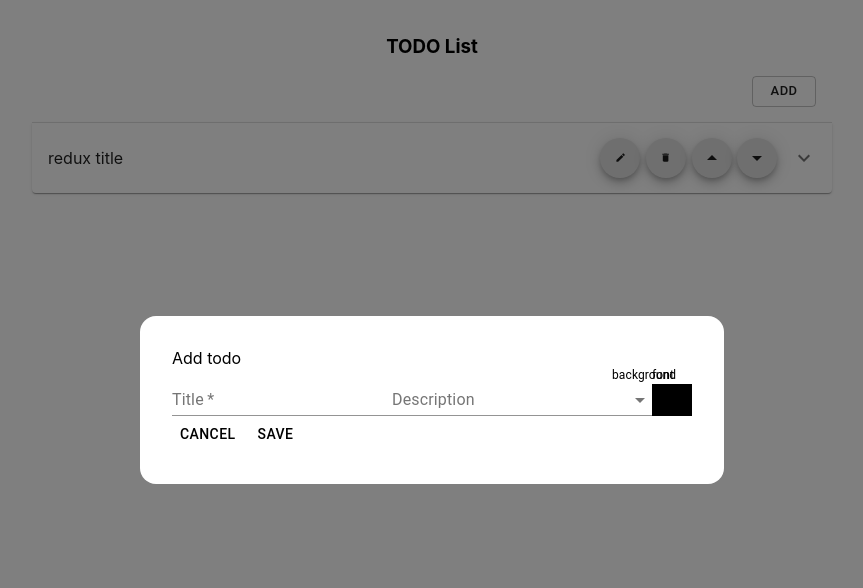
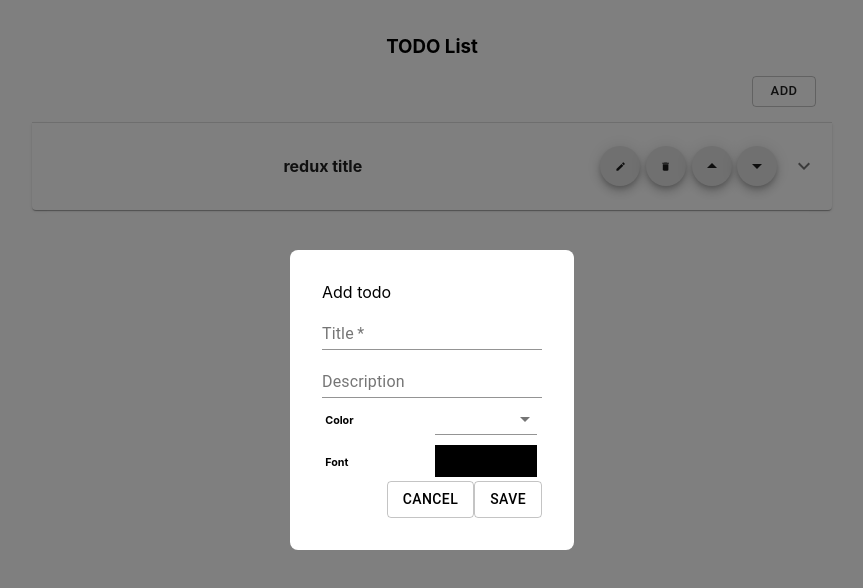
Before and after one commit to pdworniczak/todo-react, a React (Create React App) app: page / in a window 1280 px wide. Both pictures are taken after a click on the button "ADD". Shown: the top 588 px of the page, without its empty margins (208-1071 px from the left). Built offline with nearby package versions, Linux system fonts and the light colour scheme.

Commit message:
improve design

```diff
--- a/src/todo/Todo.tsx
+++ b/src/todo/Todo.tsx
@@ -1,5 +1,5 @@
-import React, { useState } from 'react';
-import { ExpansionPanel, ExpansionPanelSummary, ExpansionPanelDetails, Button, Fab } from '@material-ui/core';
+import React, { useState, useEffect } from 'react';
+import { ExpansionPanel, ExpansionPanelSummary, ExpansionPanelDetails, Fab } from '@material-ui/core';
 import { ExpandMore, ArrowDropUp, ArrowDropDown, Edit, Delete } from '@material-ui/icons';
 
 import { Todo as TodoType } from './types';
@@ -14,10 +14,12 @@ interface TodoProps {
 
 export default function Todo(props: TodoProps) {
   const { todo, edit } = props;
+  const [descriptionVisible, toggleDescription] = useState(false);
+  const dispatch = useDispatch();
 
-  const [descriptionVisible, toggleDescription] = useState(false);
-
-  const dispatch = useDispatch();
+  useEffect(() => {
+    toggleDescription(false);
+  }, [todo]);
 
   return (
     <ExpansionPanel
@@ -40,7 +42,9 @@ export default function Todo(props: TodoProps) {
         }
       >
         <section className="todo__header">
-          <header className="todo__title">{todo.title}</header>
+          <header className="todo__title">
+            <h4>{todo.title}</h4>
+          </header>
           <div className="todo__buttons">
             <Fab
               size="small"
--- a/src/todo/TodoEditor.tsx
+++ b/src/todo/TodoEditor.tsx
@@ -52,16 +52,16 @@ export default function TodoEditor({ handleClose, context: { open, todo } }: Add
   const dispatch = useDispatch();
 
   return (
-    <Modal className="todo-modal__container" open={open} onClose={handleClose}>
+    <Modal className="todo-modal" open={open} onClose={handleClose}>
       <article
-        className="todo-modal__editor"
+        className="todo-modal__container"
         style={{
           background: backgroundColor,
           color: fontColor,
         }}
       >
         <header>{`${todo ? 'Edit' : 'Add'} todo`}</header>
-        <section>
+        <section className="todo-modal__content">
           <TextField
             required
             label="Title"
@@ -78,6 +78,7 @@ export default function TodoEditor({ handleClose, context: { open, todo } }: Add
           <TextField
             label="Description"
             value={description}
+            multiline
             onChange={e => setDescription(e.target.value)}
             inputProps={{
               style: {
@@ -85,14 +86,14 @@ export default function TodoEditor({ handleClose, context: { open, todo } }: Add
               },
             }}
           />
-          <FormControl>
-            <InputLabel
+          <div className="todo-modal__color-picker">
+            <h6
               style={{
                 color: fontColor,
               }}
             >
-              background
-            </InputLabel>
+              Color
+            </h6>
             <Select
               style={{ background: backgroundColor }}
               value={backgroundColor}
@@ -102,15 +103,15 @@ export default function TodoEditor({ handleClose, context: { open, todo } }: Add
                 <MenuItem key={index} value={color} style={{ background: color }}></MenuItem>
               ))}
             </Select>
-          </FormControl>
-          <FormControl>
-            <InputLabel
+          </div>
+          <div className="todo-modal__color-picker">
+            <h6
               style={{
                 color: fontColor,
               }}
             >
-              font
-            </InputLabel>
+              Font
+            </h6>
             <Select
               style={{ background: fontColor }}
               value={fontColor}
@@ -120,10 +121,11 @@ export default function TodoEditor({ handleClose, context: { open, todo } }: Add
                 <MenuItem key={index} value={color} style={{ background: color }}></MenuItem>
               ))}
             </Select>
-          </FormControl>
+          </div>
         </section>
-        <footer>
+        <footer className="todo-modal__footer">
           <Button
+            variant="outlined"
             onClick={() => {
               setTitleErrorMessage('');
               handleClose();
@@ -135,6 +137,7 @@ export default function TodoEditor({ handleClose, context: { open, todo } }: Add
             Cancel
           </Button>
           <Button
+            variant="outlined"
             onClick={() => {
               if (title) {
                 dispatch(
--- a/src/todo/todo.scss
+++ b/src/todo/todo.scss
@@ -36,10 +36,21 @@ $modal-background: #fff;
     display: flex;
     align-items: center;
     width: 100%;
+
+    @media screen and (max-width: 500px) {
+      flex-direction: column;
+    }
   }
 
   &__title {
     flex: 1;
+    text-align: center;
+    overflow: hidden;
+
+    h4 {
+      overflow: hidden;
+      text-overflow: ellipsis;
+    }
   }
 
   &__buttons {
@@ -50,16 +61,37 @@ $modal-background: #fff;
 }
 
 .todo-modal {
+  display: flex;
+  align-items: center;
+  justify-content: center;
+
   &__container {
-    display: flex;
-    align-items: center;
-    justify-content: center;
-  }
-
-  &__editor {
     padding: 2em;
     background: $modal-background;
     border: 0;
-    border-radius: 1em;
+    border-radius: 0.5em;
+  }
+
+  &__content {
+    display: flex;
+    flex-direction: column;
+  }
+
+  &__color-picker {
+    display: flex;
+    align-items: baseline;
+
+    & > * {
+      flex: 1;
+      margin: 0.3em;
+    }
+  }
+
+  &__footer {
+    justify-content: flex-end;
+    display: flex;
+    & > * {
+      margin: 0.2em;
+    }
   }
 }
```
